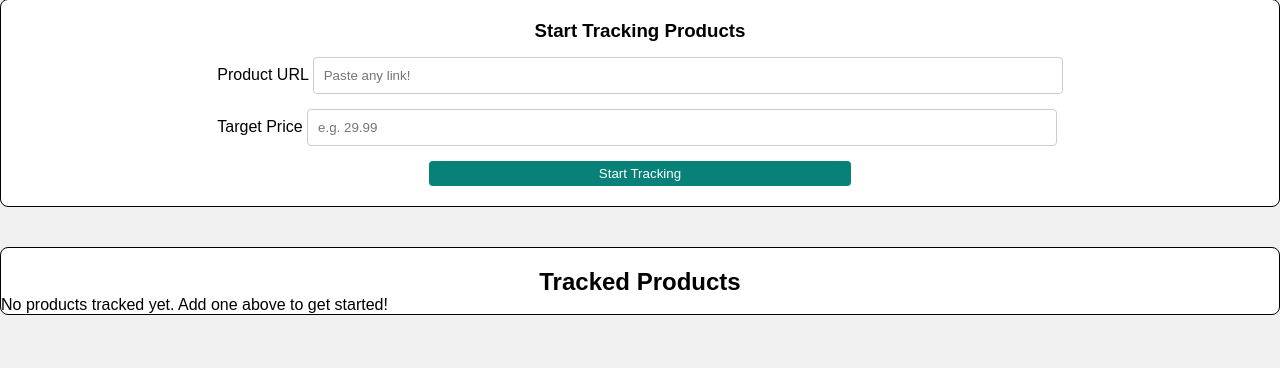
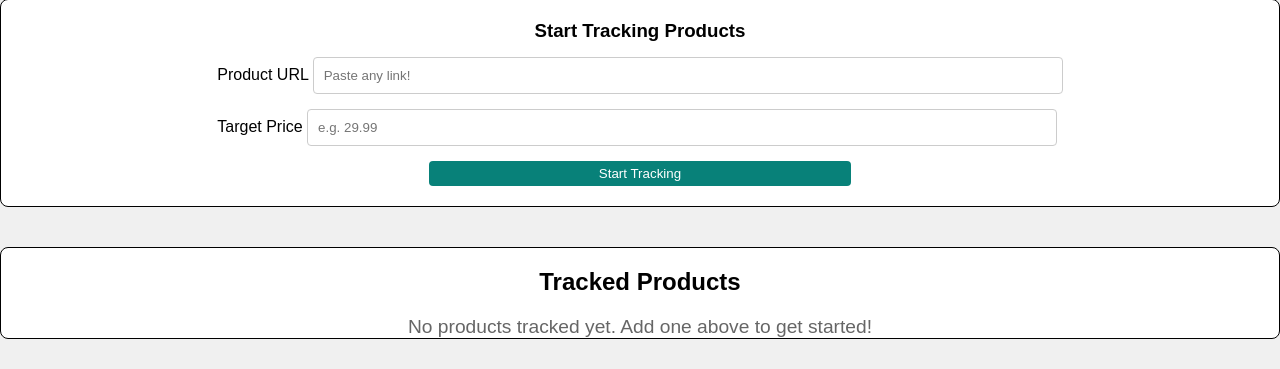
Before and after one commit to Uneeb-Ashfaq/Pricly, a Flask app: page / in a window 1280 px wide. Shown: the part 432-801 px from the top of the page. Run offline with Flask 3, Linux system fonts and the light colour scheme; parts of the project's set-up code (start-up, migrations or seed data) failed here and were passed over.

Commit message:
Fixed Delete Button

```diff
--- a/app.py
+++ b/app.py
@@ -4,8 +4,6 @@ import time
 from datetime import datetime
 from bs4 import BeautifulSoup
 import requests
-from run_alerts import send_price_alerts
-from run_alerts import check_prices
 
 
 
@@ -139,8 +137,7 @@ def scrape(url): #scraping function
 if __name__ == "__main__":
     with app.app_context():
         db.create_all()
-        check_prices()
-        send_price_alerts()
+
     app.run(debug=True)
 
 
--- a/run_alerts.py
+++ b/run_alerts.py
@@ -33,3 +33,8 @@ def send_price_alerts():
                     print(f"Message sent with SID: {message.sid}")
                 except Exception as e:
                     print(f"Error sending message: {e}")
+
+if __name__ == "__main__":
+    check_prices()
+    send_price_alerts()
+    print('Price check and alerts complete.')
--- a/static/css/main.css
+++ b/static/css/main.css
@@ -111,17 +111,25 @@ button {
     margin: 0 auto;
 }
 .delete-button {
-    padding: px;
+    padding: 3px;
+    display: inline-block;
     background-color: #e74c3c;
     color: white;
     border: none;
     border-radius: 4px;
     cursor: pointer;
-    width: 70%;
+    width: 50%;
     margin-top: 10px;
 }
 
 
+.no-products {
+    text-align: center;
+    font-size: 1.2rem;
+    color: #666666;
+    margin-top: 20px;
+
+}
 
 .track-form {
     display: flex;
--- a/templates/index.html
+++ b/templates/index.html
@@ -82,13 +82,13 @@
           <h2><a href="{{ product.url }}" target="_blank">{{ product.name }}</a></h2>
           <p>Current Price: ${{ product.current_price }}</p>
           <p>Target Price: ${{ product.target_price }}</p>
-          <button class="delete-button"><a href="/delete/{{ product.id }}">Remove Product</a></button>
+          <a href="/delete/{{ product.id }}" class="delete-button">Remove Product</a>
         </div>
     </div>
 
     {% endfor %}
   {% else %}
-    <p>No products tracked yet. Add one above to get started!</p>
+    <p class="no-products">No products tracked yet. Add one above to get started!</p>
   {% endif %}
   </section>
 
```
